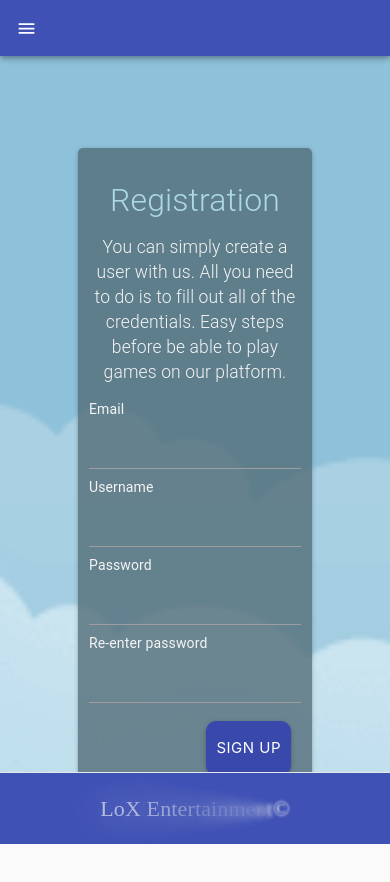
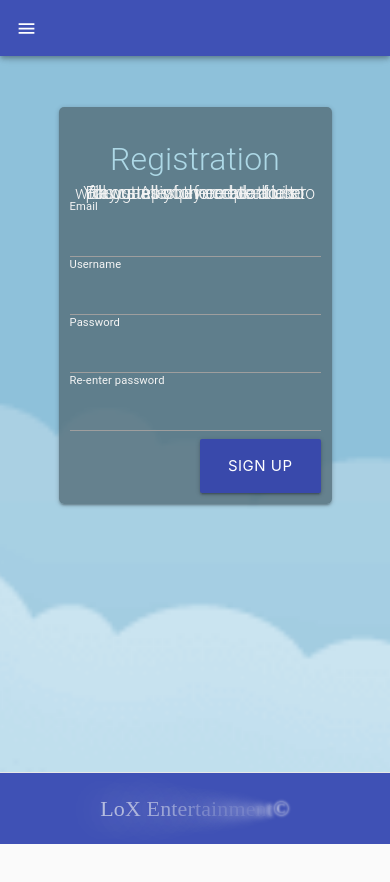
Before and after one commit to Andymendez100/DoYuhKnow, a React app in the folder client/: page /register in a window 390 px wide. Shown: the top 882 px of the page. After the commit the page ends 844 px from the top, so only its background shows below. Built offline with nearby package versions, Linux system fonts and the light colour scheme; a web font is replaced by a local one.

Commit message:
Commiting because tony said so

```diff
--- a/client/src/components/Landing.js
+++ b/client/src/components/Landing.js
@@ -15,7 +15,7 @@ class Landing extends Component {
   renderComponent() {
     if (!this.props.auth) {
       return (
-        <div className='container  center-align vertical-center'>
+        <div className='container sizingContainer center-align vertical-center'>
           <div className='row'>
             <div className='col s12'>
               <img className='logo' src={logo} />
--- a/client/src/components/socketComponents/GameQuiz.js
+++ b/client/src/components/socketComponents/GameQuiz.js
@@ -127,7 +127,7 @@ class GameQuiz extends Component {
           <div className='row'>
             <div className='col'>
               <div className='quiz'>
-                <h3 className='center-align'>
+                <h3 className='center-align catQuiz'>
                   Category: {this.state.category}
                 </h3>
                 <h6 className='center-align'>{`Your points ${this.state.points}`}</h6>
@@ -154,7 +154,7 @@ class GameQuiz extends Component {
                 <div>
                   <div className='row'>
                     <button
-                      className='btn btn-large indigo darken-1 col'
+                      className='btn btn-large gregsButton indigo darken-1 col'
                       disabled={this.state.your_answer}
                       onClick={this.buttonClick}
                       id={this.state.answers[0]}
@@ -162,7 +162,7 @@ class GameQuiz extends Component {
                       {this.state.answers[0]}
                     </button>
                     <button
-                      className='btn btn-large indigo darken-1  col'
+                      className='btn btn-large gregsButton indigo darken-1  col'
                       disabled={this.state.your_answer}
                       onClick={this.buttonClick}
                       id={this.state.answers[1]}
@@ -171,7 +171,7 @@ class GameQuiz extends Component {
                     </button>
                     <div className='w-100'></div>
                     <button
-                      className='btn btn-large indigo darken-1  col'
+                      className='btn btn-large gregsButton indigo darken-1  col'
                       disabled={this.state.your_answer}
                       onClick={this.buttonClick}
                       id={this.state.answers[2]}
@@ -179,7 +179,7 @@ class GameQuiz extends Component {
                       {this.state.answers[2]}
                     </button>
                     <button
-                      className='btn btn-large indigo darken-1  col'
+                      className='btn btn-large gregsButton indigo darken-1  col'
                       disabled={this.state.your_answer}
                       onClick={this.buttonClick}
                       id={this.state.answers[3]}
--- a/client/src/index.html
+++ b/client/src/index.html
@@ -2,7 +2,7 @@
 
 <head>
   <meta http-equiv="Content-Type" content="text/html; charset=UTF-8" />
-  <meta name="viewport" content="width=device-width, initial-scale=1.0">
+  <meta name="viewport" content="width=device-width, initial-scale=0.65">
   <link rel="stylesheet" href="https://stackpath.bootstrapcdn.com/bootstrap/4.3.1/css/bootstrap.min.css" />
   <link rel="stylesheet" href="https://cdnjs.cloudflare.com/ajax/libs/materialize/1.0.0/css/materialize.min.css" />
 
--- a/client/src/style/gamequiz.css
+++ b/client/src/style/gamequiz.css
@@ -19,7 +19,6 @@
   font-weight: 300;
   color: whitesmoke !important;
   font-family: 'Roboto', 'Helvetica', 'Arial', sans-serif;
-  margin: 20px 20%;
 }
 #scoreboard h3 {
   color: lightblue;
--- a/client/src/style/style.css
+++ b/client/src/style/style.css
@@ -2,6 +2,8 @@
 
 html {
   height: 100%;
+}
+app {
 }
 
 /* Added animated clouds to bg*/
@@ -80,7 +82,7 @@ body {
   height: 100px;
 }
 
-.btn-large {
+.gregsButton {
   padding: 0px 10px;
   border-radius: 10px;
   margin: 10px;
@@ -113,16 +115,30 @@ input:-internal-autofill-selected {
   color: whitesmoke !important;
 }
 
-@media screen and (max-width: 991px) {
-  #panel label {
-    font-size: 1rem;
+@media screen and (max-width: 654px) {
+  #panel {
+    margin: 50% 10% 0;
   }
-  .MultiMenuItem-root {
-    padding: 30px 0 0 10px;
-    font-size: 1.5rem;
+  .questiontext {
+    font-size: 1.83em;
+  }
+  .catQuiz {
+    font-size: 2em;
+  }
+  .wrapper {
+    height: 400px;
+  }
+  .gregsButton {
+    height: 100px;
   }
 }
-
+@media screen and (max-height: 942px) {
+  #panel {
+    margin: 15%;
+    line-height: 0;
+  }
+}
+/*
 @media (max-width: 1024px) {
   #scoreboard {
     margin-top: 20%;
@@ -158,4 +174,4 @@ input:-internal-autofill-selected {
     font-size: 1rem;
     margin: 10px 10%;
   }
-}
+} */
```
